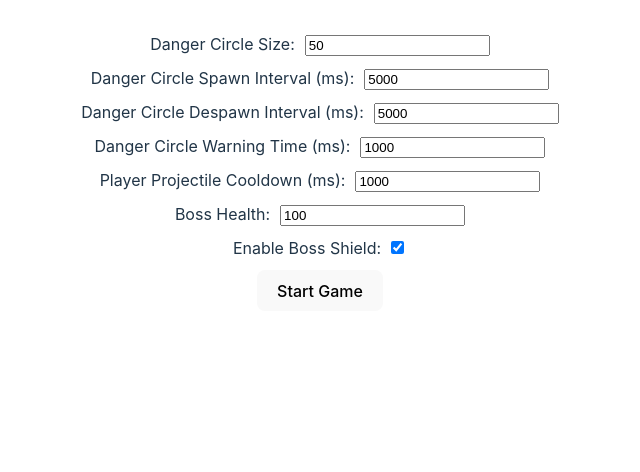
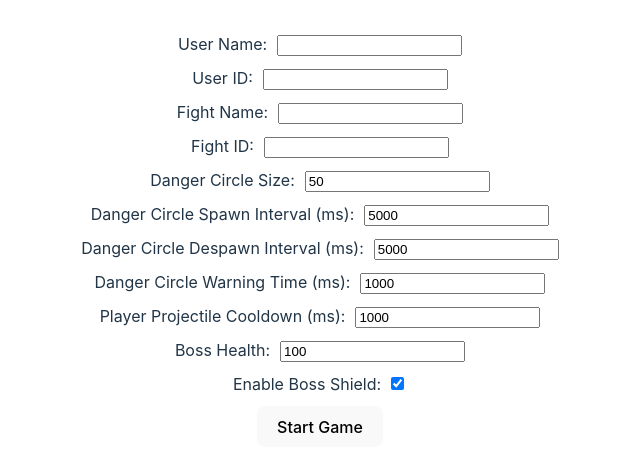
Before and after one commit to nvduran/phaser-test-ts, a React (Vite) app: page / in a window 1280 px wide. Shown: the top 472 px of the page, without its empty margins (320-960 px from the left). Built offline with nearby package versions, Linux system fonts and the light colour scheme.

Commit message:
more options

```diff
--- a/package.json
+++ b/package.json
@@ -10,9 +10,11 @@
     "preview": "vite preview"
   },
   "dependencies": {
+    "axios": "^1.7.7",
     "phaser": "^3.85.2",
     "react": "^18.3.1",
-    "react-dom": "^18.3.1"
+    "react-dom": "^18.3.1",
+    "uuid": "^11.0.2"
   },
   "devDependencies": {
     "@eslint/js": "^9.11.1",
--- a/src/components/BossFightGame.ts
+++ b/src/components/BossFightGame.ts
@@ -1,3 +1,5 @@
+// BossFightGame.ts
+
 import Phaser from 'phaser';
 
 class BossFightGame extends Phaser.Scene {
--- a/src/components/BossGameComponent.tsx
+++ b/src/components/BossGameComponent.tsx
@@ -3,6 +3,7 @@
 import React, { useEffect, useRef, useState } from 'react';
 import { initializeGame } from './BossFightGame';
 import Phaser from 'phaser';
+import axios from 'axios';
 
 const BossGameComponent: React.FC = () => {
     const gameContainerRef = useRef<HTMLDivElement>(null);
@@ -11,6 +12,12 @@ const BossGameComponent: React.FC = () => {
     const [gameEnded, setGameEnded] = useState(false);
     const [gameResult, setGameResult] = useState<'win' | 'lose' | null>(null);
 
+    // New state variables for user input
+    const [userName, setUserName] = useState('');
+    const [userId, setUserId] = useState('');
+    const [fightName, setFightName] = useState('');
+    const [fightId, setFightId] = useState('');
+
     // Game settings state variables
     const [dangerCircleSize, setDangerCircleSize] = useState<number>(50);
     const [playerProjectile1Cooldown, setPlayerProjectile1Cooldown] = useState(1000);
@@ -18,7 +25,7 @@ const BossGameComponent: React.FC = () => {
     const [dangerCircleDespawnInterval, setDangerCircleDespawnInterval] = useState(5000);
     const [dangerCircleWarningTime, setDangerCircleWarningTime] = useState(1000);
     const [bossMaxHealth, setBossMaxHealth] = useState(100);
-    const [bossShieldEnabled, setBossShieldEnabled] = useState(true); // New state variable
+    const [bossShieldEnabled, setBossShieldEnabled] = useState(true);
 
     const eventEmitter = useRef(new Phaser.Events.EventEmitter()).current;
 
@@ -33,7 +40,7 @@ const BossGameComponent: React.FC = () => {
             eventEmitter.emit('updateDangerCircleDespawnInterval', dangerCircleDespawnInterval);
             eventEmitter.emit('updateDangerCircleWarningTime', dangerCircleWarningTime);
             eventEmitter.emit('updateBossMaxHealth', bossMaxHealth);
-            eventEmitter.emit('updateBossShieldEnabled', bossShieldEnabled); // Emit the new setting
+            eventEmitter.emit('updateBossShieldEnabled', bossShieldEnabled);
 
             eventEmitter.on('gameEnd', (data: { result: 'win' | 'lose' }) => {
                 setGameEnded(true);
@@ -52,8 +59,41 @@ const BossGameComponent: React.FC = () => {
     }, [gameStarted]);
 
     const startGame = () => {
-        setGameEnded(false);
-        setGameStarted(true);
+        // Prepare the data to send
+        const data = {
+            danger_circle: {
+                size: dangerCircleSize,
+                spawn_interval: dangerCircleSpawnInterval,
+                despawn_interval: dangerCircleDespawnInterval,
+                warning_time: dangerCircleWarningTime,
+            },
+            boss: {
+                health: bossMaxHealth,
+                shield: bossShieldEnabled,
+            },
+            player_projectile_cooldown: playerProjectile1Cooldown,
+            submitter: {
+                id: userId,
+                name: userName,
+            },
+            fight_id: fightId,
+            fight_name: fightName,
+        };
+
+        // Send a POST request to your API endpoint
+        axios
+            .post('http://localhost:3420/fight-params-raw-submits', data)
+            .then((response: any) => {
+                console.log('Data posted successfully:', response.data);
+                // Start the game after successful POST
+                setGameEnded(false);
+                setGameStarted(true);
+            })
+            .catch((error: any) => {
+                console.error('Error posting data:', error);
+                // Optionally handle the error by notifying the user
+                alert('Error starting the game. Please try again.');
+            });
     };
 
     const restartGame = () => {
@@ -67,6 +107,56 @@ const BossGameComponent: React.FC = () => {
         <div>
             {!gameStarted && (
                 <div>
+                    {/* New input fields for user name, user ID, fight name, and fight ID */}
+                    <div style={{ marginBottom: '10px' }}>
+                        <label>
+                            User Name:
+                            <input
+                                type="text"
+                                value={userName}
+                                onChange={(e) => setUserName(e.target.value)}
+                                disabled={gameStarted}
+                                style={{ marginLeft: '10px' }}
+                            />
+                        </label>
+                    </div>
+                    <div style={{ marginBottom: '10px' }}>
+                        <label>
+                            User ID:
+                            <input
+                                type="text"
+                                value={userId}
+                                onChange={(e) => setUserId(e.target.value)}
+                                disabled={gameStarted}
+                                style={{ marginLeft: '10px' }}
+                            />
+                        </label>
+                    </div>
+                    <div style={{ marginBottom: '10px' }}>
+                        <label>
+                            Fight Name:
+                            <input
+                                type="text"
+                                value={fightName}
+                                onChange={(e) => setFightName(e.target.value)}
+                                disabled={gameStarted}
+                                style={{ marginLeft: '10px' }}
+                            />
+                        </label>
+                    </div>
+                    <div style={{ marginBottom: '10px' }}>
+                        <label>
+                            Fight ID:
+                            <input
+                                type="text"
+                                value={fightId}
+                                onChange={(e) => setFightId(e.target.value)}
+                                disabled={gameStarted}
+                                style={{ marginLeft: '10px' }}
+                            />
+                        </label>
+                    </div>
+                    {/* Existing input fields for game settings */}
                     <div style={{ marginBottom: '10px' }}>
                         <label>
                             Danger Circle Size:
@@ -147,7 +237,7 @@ const BossGameComponent: React.FC = () => {
                             />
                         </label>
                     </div>
-                    {/* New checkbox input for boss shield */}
+                    {/* Checkbox input for boss shield */}
                     <div style={{ marginBottom: '10px' }}>
                         <label>
                             Enable Boss Shield:
```
Also changed, not shown: 1 other file (tests, documents, lock files or other folders).
